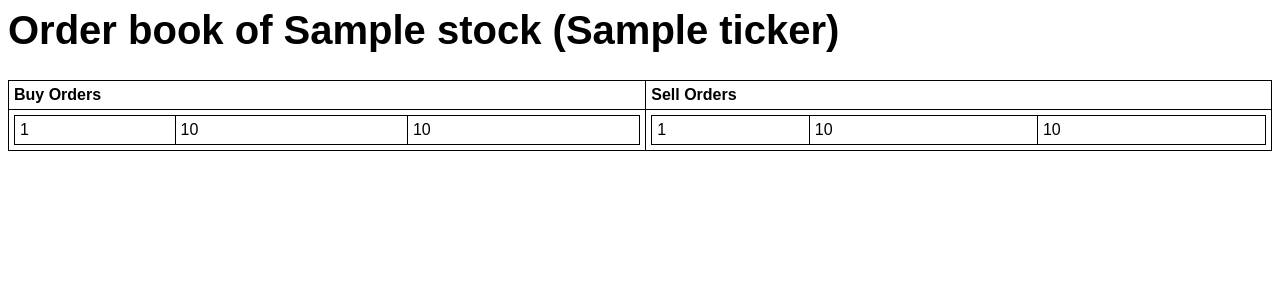
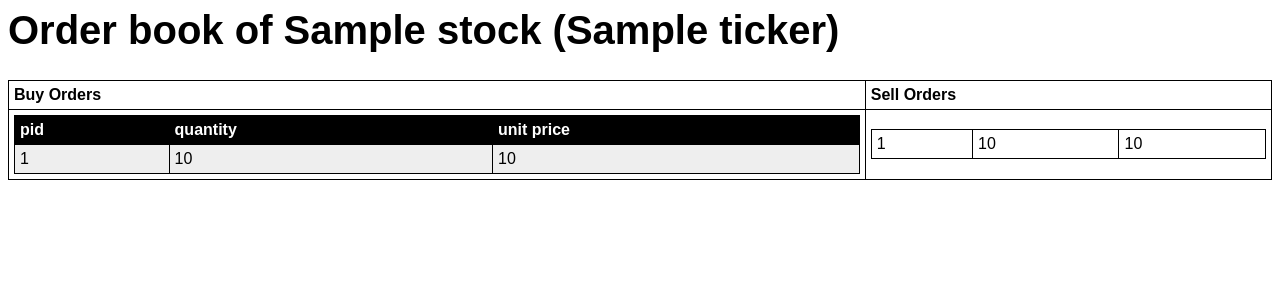
Before and after one commit to nivvedan/stock-market, a Flask app: template webserver/templates/stock.html in a window 1280 px wide. Shown: the top 300 px of the page. Run offline with Flask 2, Linux system fonts and the light colour scheme; the template is opened without the code that fills it: most values are stand-ins (such as "Sample title", 1, 10 or a date in 2020); parts of the project's set-up code (start-up, migrations or seed data) failed here and were passed over.

Commit message:
added header fields in stock.html

```diff
--- a/webserver/templates/stock.html
+++ b/webserver/templates/stock.html
@@ -43,6 +43,11 @@
     <tr>
       <td>
         <table id = "t01">
+          <tr>
+            <th>pid</th>
+            <th>quantity</th>
+            <th>unit price</th>
+          </tr>
         {% for order in buyorders %}
           <tr>
             <td>{{order['pid']}}</td>
```
Also changed, not shown: webserver/templates/portfolio.html (+8 -0 lines).
